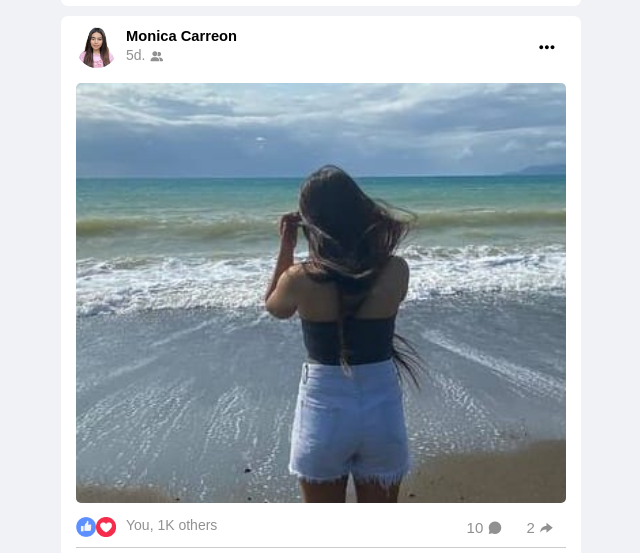
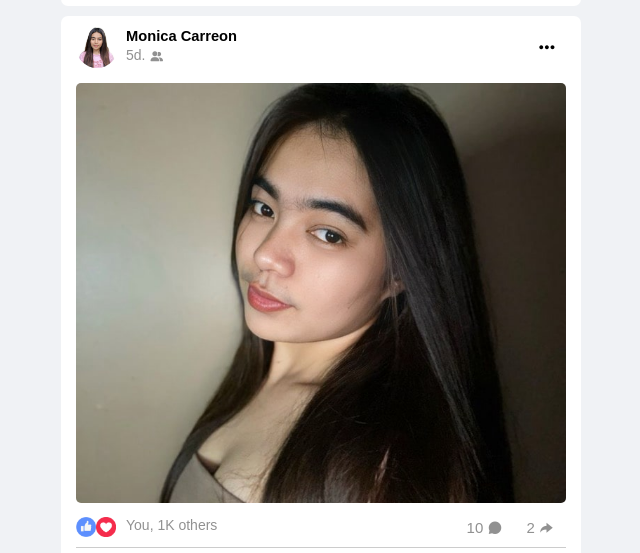
Before and after one commit to macalino-rachelle/fbclone, a plain HTML site: page homepage.html in a window 1280 px wide. Shown: the part 1631-2184 px from the top of the page, without its empty margins (279-919 px from the left). Drawn offline with nearby package versions, Linux system fonts and the light colour scheme.

Commit message:
eddited by "Monica Carreon"

```diff
--- a/homepage.html
+++ b/homepage.html
@@ -362,7 +362,7 @@
       </div>
     </div>
 
-    <img src="images/monica.jpg" />
+    <img src="images/monica1.jpg" />
 
     <div class="info">
       <div class="emoji_img">
```
Also changed, not shown: images/monica.jpg (deleted).
